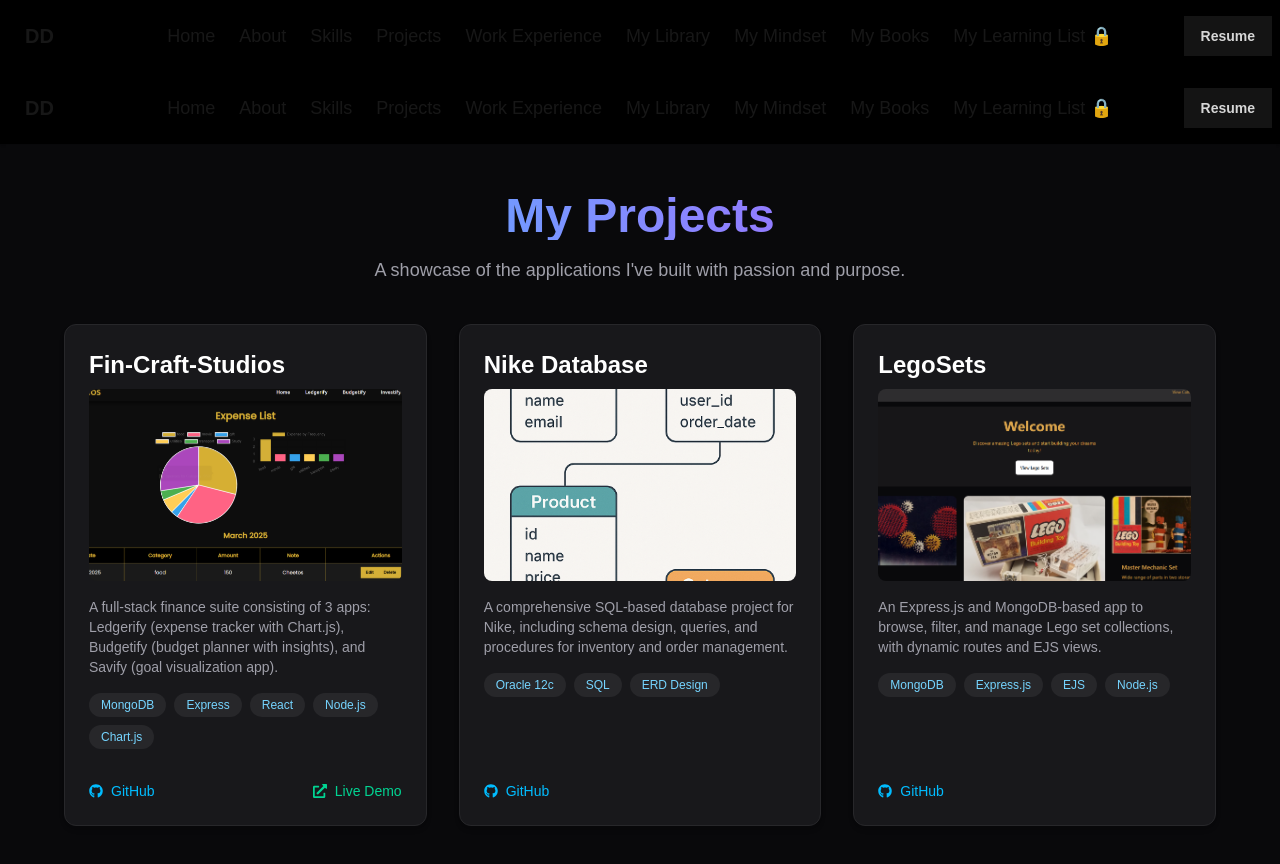
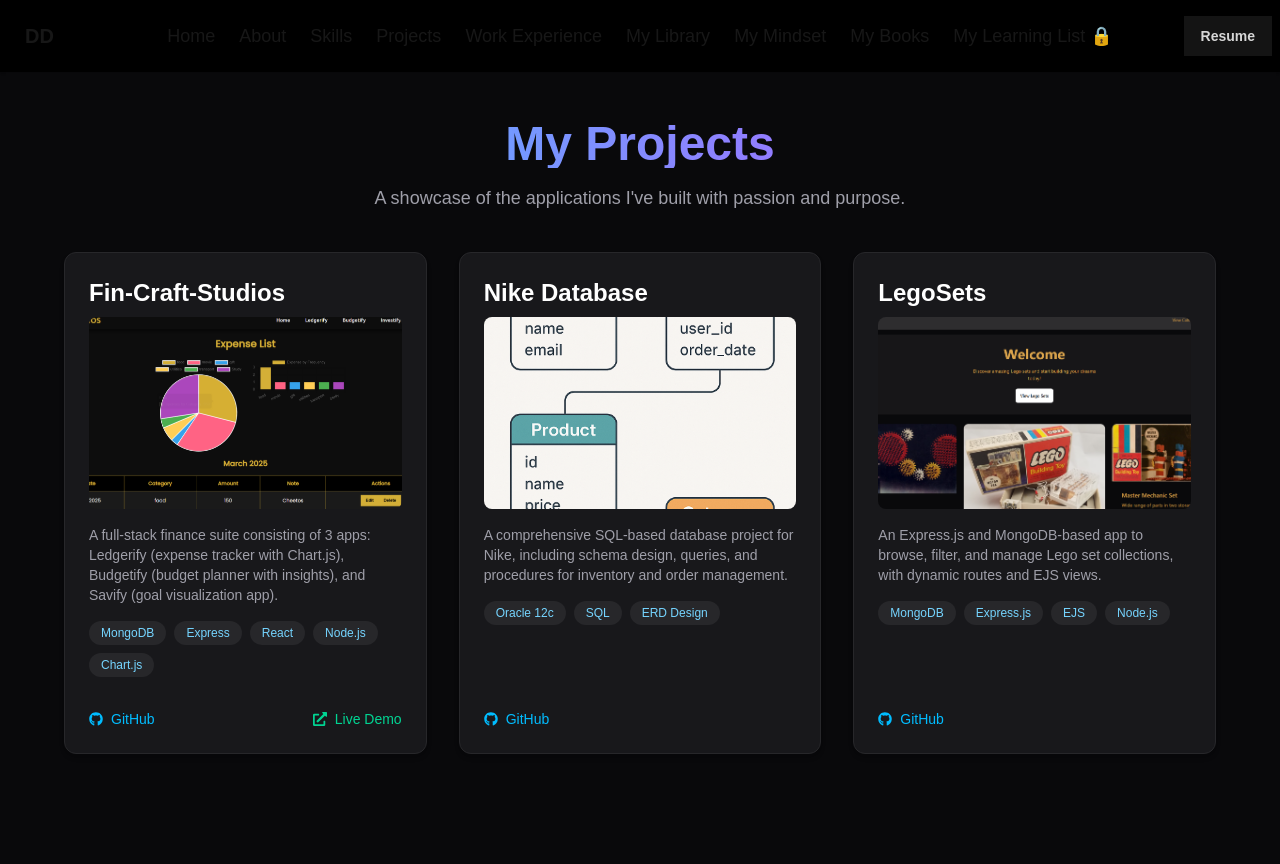
Before and after one commit to divyanshu-dugar/divyanshu-dugar-portfolio, a Next.js app: page /projects in a window 1280 px wide. Shown: the top 864 px of the page. Built offline with nearby package versions, Linux system fonts and the light colour scheme.

Commit message:
removed navbar import - added it in layout

```diff
--- a/app/about/page.tsx
+++ b/app/about/page.tsx
@@ -1,11 +1,10 @@
 "use client";
 import React from "react";
-import Navbar from "../../components/navbar";
+
 
 export default function AboutMe() {
   return (
     <>
-      <Navbar />
       <section className="min-h-screen bg-gradient-to-b from-zinc-950 to-black px-6 py-16 text-white flex items-center justify-center">
         <div className="max-w-4xl mx-auto text-center space-y-10">
           <h1 className="text-5xl font-extrabold text-transparent bg-clip-text bg-gradient-to-r from-pink-400 via-purple-400 to-sky-400 drop-shadow-lg">
--- a/app/my-books/[slug]/page.tsx
+++ b/app/my-books/[slug]/page.tsx
@@ -8,7 +8,6 @@
 
   return (
     <>
-      <Navbar />
       <div className="min-h-screen bg-zinc-900 text-white p-10">
         <h1 className="text-3xl font-bold capitalize">{slug}</h1>
         <p className="text-zinc-400 mt-2">Summary, my opinion, takeaways, etc. will go here.</p>
--- a/app/my-books/page.tsx
+++ b/app/my-books/page.tsx
@@ -1,4 +1,4 @@
-import Navbar from "../../components/navbar";
+
 import Image from "next/image";
 import Link from "next/link";
 
@@ -62,7 +62,6 @@
 export default function MyBooks() {
   return (
     <>
-      <Navbar />
       <main className="min-h-screen bg-zinc-900 px-6 py-10">
         <div className="max-w-5xl mx-auto text-center">
           <h1 className="text-5xl font-extrabold text-transparent bg-clip-text bg-gradient-to-r from-sky-400 to-purple-500 mb-10">
--- a/app/my-mindset/page.tsx
+++ b/app/my-mindset/page.tsx
@@ -1,4 +1,4 @@
-import Navbar from "../../components/navbar";
+
 import Image from "next/image";
 
 const categories = [
@@ -109,7 +109,6 @@
 export default function MyMindset() {
   return (
     <>
-      <Navbar />
       <div className="min-h-screen bg-zinc-950 text-white px-6 py-12">
         <div className="max-w-5xl mx-auto text-center">
           <h1 className="text-5xl font-extrabold text-transparent bg-clip-text bg-gradient-to-r from-sky-400 to-purple-500 mb-4">
--- a/app/page.tsx
+++ b/app/page.tsx
@@ -1,4 +1,3 @@
-import Navbar from "@/components/navbar";
 import HomeHero from "@/components/homeHero";
 import SkillsToolbox from "@/components/skillsToolbox";
 
@@ -6,7 +5,6 @@
   return (
     <>
       <div>
-        <Navbar />
         <HomeHero />
         <SkillsToolbox/>
       </div>
--- a/app/projects/page.tsx
+++ b/app/projects/page.tsx
@@ -35,7 +35,6 @@
 export default function Projects() {
   return (
     <>
-      <Navbar />
       <main className="min-h-screen bg-zinc-950 text-white px-6 py-12">
         <div className="max-w-5xl mx-auto text-center mb-10">
           <h1 className="text-5xl font-extrabold text-transparent bg-clip-text bg-gradient-to-r from-sky-400 to-purple-500 mb-4">
--- a/app/skills/page.tsx
+++ b/app/skills/page.tsx
@@ -1,7 +1,7 @@
 "use client";
 import React from "react";
 import Image from "next/image";
-import Navbar from "../../components/navbar";
+
 
 const skillsTimeline = [
   {
@@ -90,7 +90,6 @@
 export default function SkillsTimeline() {
   return (
     <>
-      <Navbar />
       <div className="min-h-screen bg-gradient-to-b from-zinc-950 to-black px-4 py-16 text-white overflow-x-hidden">
         <div className="max-w-7xl mx-auto">
           <h1 className="text-5xl md:text-6xl font-extrabold text-center mb-16 text-transparent bg-clip-text bg-gradient-to-r from-sky-400 via-purple-400 to-pink-400 drop-shadow-lg">
--- a/app/work-experience/page.tsx
+++ b/app/work-experience/page.tsx
@@ -37,7 +37,6 @@
 export default function WorkExperience() {
   return (
     <>
-      <Navbar />
       <main className="min-h-screen bg-zinc-950 px-6 py-12 text-white">
         <div className="text-center mb-16">
           <h1 className="text-5xl font-extrabold text-transparent bg-clip-text bg-gradient-to-r from-sky-400 to-purple-500">
--- a/components/navbar.jsx
+++ b/components/navbar.jsx
@@ -1,3 +1,4 @@
+import Link from "next/link";
 
 export default function Navbar() {
   return (
@@ -5,39 +6,62 @@
       <div className="navbar-start">
         <div className="dropdown">
           <div tabIndex={0} role="button" className="btn btn-ghost lg:hidden">
-                        <svg xmlns="http://www.w3.org/2000/svg" className="h-5 w-5" fill="none" viewBox="0 0 24 24" stroke="currentColor"> <path strokeLinecap="round" strokeLinejoin="round" strokeWidth="2" d="M4 6h16M4 12h8m-8 6h16" /> </svg>
+            <svg
+              xmlns="http://www.w3.org/2000/svg"
+              className="h-5 w-5"
+              fill="none"
+              viewBox="0 0 24 24"
+              stroke="currentColor"
+            >
+              <path
+                strokeLinecap="round"
+                strokeLinejoin="round"
+                strokeWidth="2"
+                d="M4 6h16M4 12h8m-8 6h16"
+              />
+            </svg>
           </div>
           <ul
             tabIndex={0}
-                        className="menu menu-sm dropdown-content bg-base-100 rounded-box z-1 mt-3 w-52 p-2 shadow font-bold">
-                        <li><a>Home</a></li>
-                        <li><a href="/about">About</a></li>
-                        <li><a href="/skills">Skills</a></li>
-                        <li><a href="/projects">Projects</a></li>
-                        <li><a href="/work-experience">Work Experience</a></li>
-                        <li><a href="/my-library">My Library</a></li>
-                        <li><a href="/my-mindset">My Mindset</a></li>
-                        <li><a href="/my-books">My Books</a></li>
-                        <li><a href="/">My Learning List 🔒</a></li>
+            className="menu menu-sm dropdown-content bg-base-100 rounded-box z-1 mt-3 w-52 p-2 shadow font-bold"
+          >
+            <li><Link href="/">Home</Link></li>
+            <li><Link href="/about">About</Link></li>
+            <li><Link href="/skills">Skills</Link></li>
+            <li><Link href="/projects">Projects</Link></li>
+            <li><Link href="/work-experience">Work Experience</Link></li>
+            <li><Link href="/my-library">My Library</Link></li>
+            <li><Link href="/my-mindset">My Mindset</Link></li>
+            <li><Link href="/my-books">My Books</Link></li>
+            <li><Link href="/">My Learning List 🔒</Link></li>
           </ul>
         </div>
-                <a className="btn btn-ghost text-xl">DD</a>
+        <Link href="/" className="btn btn-ghost text-xl">DD</Link>
       </div>
+
       <div className="navbar-center hidden lg:flex">
         <ul className="menu menu-horizontal px-1 font-normal font-size-l text-lg">
-                        <li><a href="/">Home</a></li>
-                        <li><a href="/about">About</a></li>
-                        <li><a href="/skills">Skills</a></li>
-                        <li><a href="/projects">Projects</a></li>
-                        <li><a href="/work-experience">Work Experience</a></li>
-                        <li><a href="/my-library">My Library</a></li>
-                        <li><a href="/my-mindset">My Mindset</a></li>
-                        <li><a href="/my-books">My Books</a></li>
-                        <li><a href="/">My Learning List 🔒</a></li>
+          <li><Link href="/">Home</Link></li>
+          <li><Link href="/about">About</Link></li>
+          <li><Link href="/skills">Skills</Link></li>
+          <li><Link href="/projects">Projects</Link></li>
+          <li><Link href="/work-experience">Work Experience</Link></li>
+          <li><Link href="/my-library">My Library</Link></li>
+          <li><Link href="/my-mindset">My Mindset</Link></li>
+          <li><Link href="/my-books">My Books</Link></li>
+          <li><Link href="/">My Learning List 🔒</Link></li>
         </ul>
       </div>
+
       <div className="navbar-end">
-                <a href="https://docs.google.com/document/d/1qaOGJb2Pb86bN2J_wgu-Q06MwXSBStNNDNJwHT4gGWU/edit?usp=sharing" target="_blank" className="btn">Resume</a>
+        <a
+          href="https://docs.google.com/document/d/1qaOGJb2Pb86bN2J_wgu-Q06MwXSBStNNDNJwHT4gGWU/edit?usp=sharing"
+          target="_blank"
+          rel="noopener noreferrer"
+          className="btn"
+        >
+          Resume
+        </a>
       </div>
     </div>
   );
```
Also changed, not shown: app/my-library/page.tsx (+42 -7 lines). Lines whose indentation alone changed are shown as unchanged.
